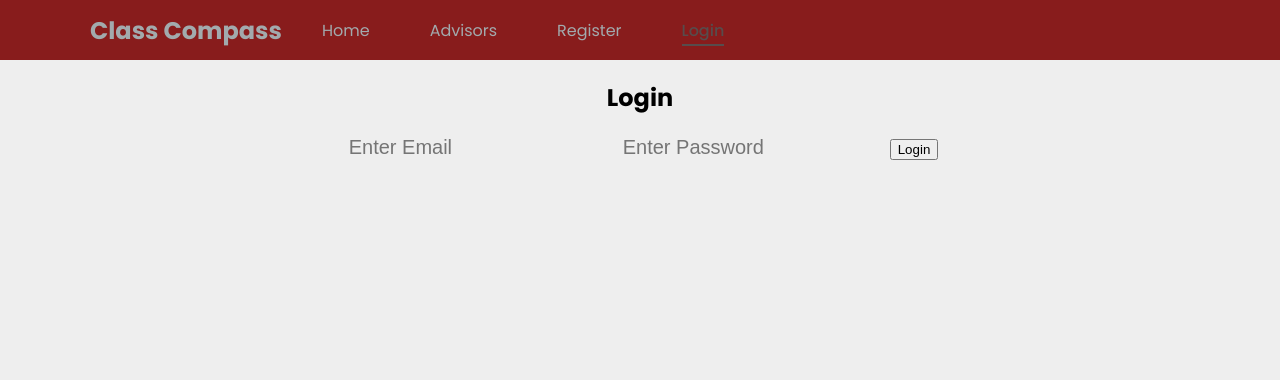
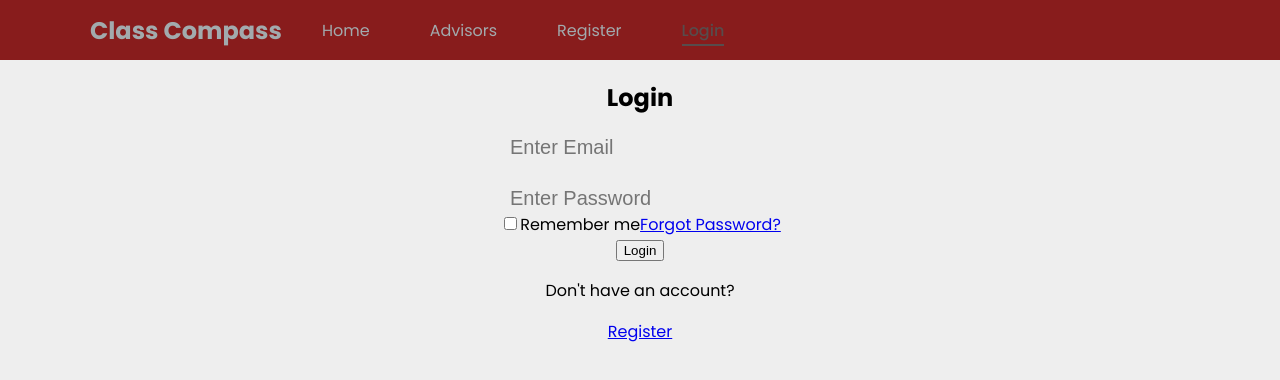
Before and after one commit to Ryu-From-Streets/classcompass, a React (Create React App) app in the folder frontend/: page /login in a window 1280 px wide. Shown: the top 380 px of the page. Built offline with nearby package versions, Linux system fonts and the light colour scheme.

Commit message:
some changes to login

```diff
--- a/frontend/package.json
+++ b/frontend/package.json
@@ -9,7 +9,7 @@
     "@testing-library/user-event": "^13.5.0",
     "react": "^18.2.0",
     "react-dom": "^18.2.0",
-    "react-icons": "^5.0.1",
+    "react-icons": "^5.1.0",
     "react-router-dom": "^6.22.3",
     "react-scripts": "5.0.1",
     "web-vitals": "^2.1.4"
--- a/frontend/src/Pages/LoginPage.js
+++ b/frontend/src/Pages/LoginPage.js
@@ -2,7 +2,7 @@ import React, {useState} from "react"
 import { useHistory } from "react-router-dom";
 
 
-const LoginPage = () => {
+const LoginPage = ({isShowLogin}) => {
     const [email, setEmail] = useState("");
     const [password, setPassword] = useState("");
     const handleLogin = (e) => {
@@ -10,8 +10,10 @@ const LoginPage = () => {
     };
     return (
       <div className="LoginPage">
+        <div className="form-box solid">
           <h2>Login</h2>
           <form onSubmit={handleLogin}>
+            <div className="input-box">
               <input
                 type="email"
                 placeholder="Enter Email"
@@ -19,6 +21,9 @@ const LoginPage = () => {
                 onChange={(e) => setEmail(e.target.value)}
                 required
               />
+            </div>{" "}
+            <br></br>
+            <div className="input-box">
               <input
                 type="password"
                 placeholder="Enter Password"
@@ -26,8 +31,20 @@ const LoginPage = () => {
                 onChange={(e) => setPassword(e.target.value)}
                 required
               />
-          <button type = "submit"> Login </button>
+            </div>
+            <div className="forgot">
+              <label>
+                <input type="checkbox" />
+                Remember me
+              </label>
+              <a href="#">Forgot Password?</a>
+            </div>
+            <button type="submit"> Login </button>
+            <div className="register">
+              <p>Don't have an account?</p> <a href="#">Register</a>
+            </div>
           </form>
+        </div>
       </div>
     );
 }
```
Also changed, not shown: 2 other files (tests, documents, lock files or other folders). Lines whose indentation alone changed are shown as unchanged.
